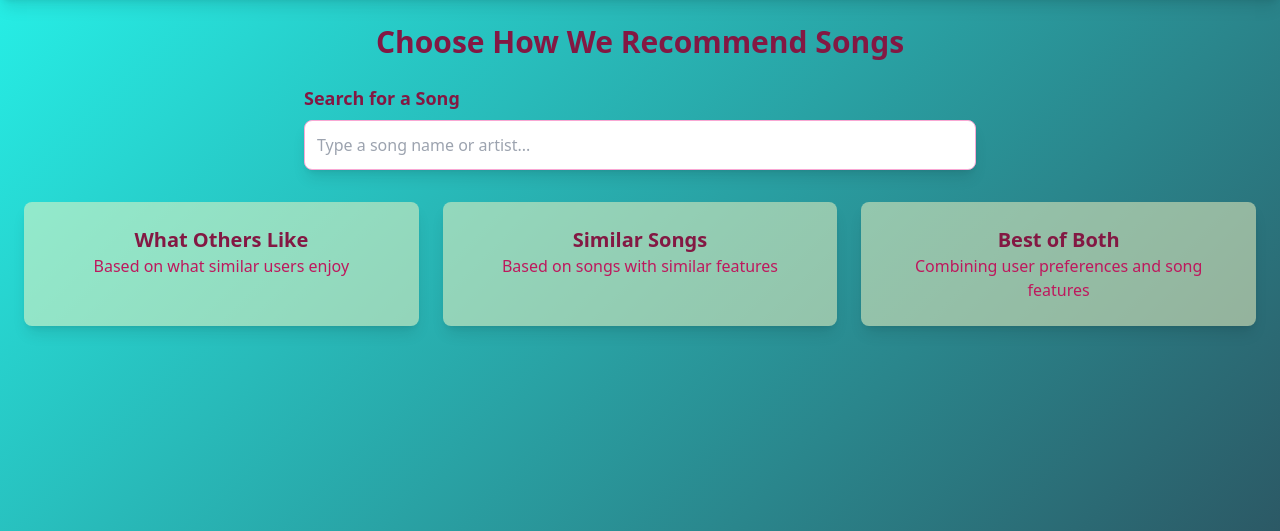
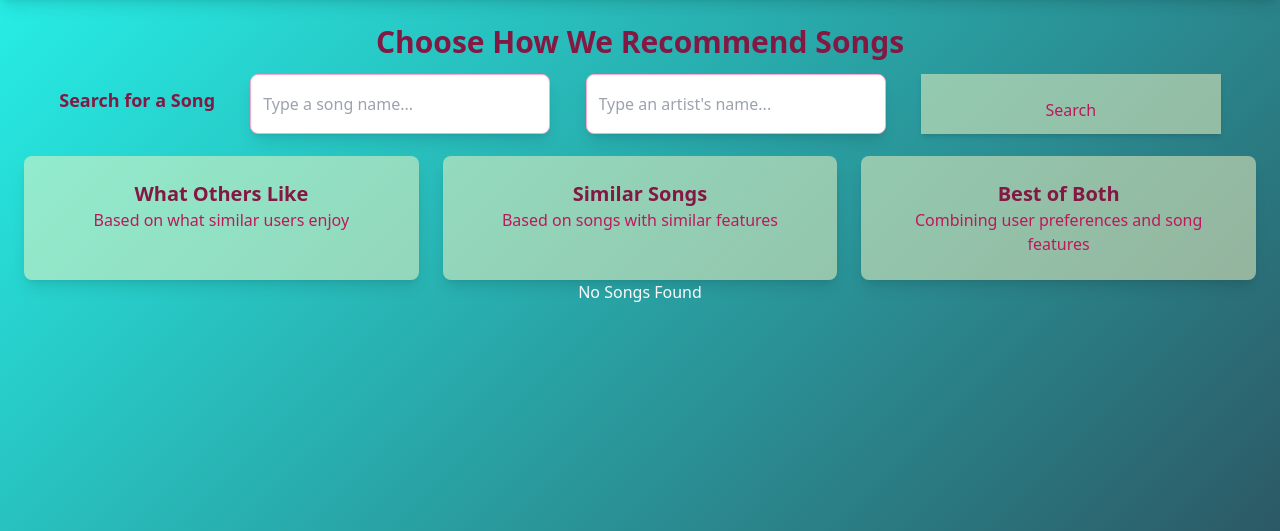
Before and after one commit to Myat-ThuKha/music-recommender, a Flask app: page /recommend in a window 1280 px wide. Shown: the part 64-595 px from the top of the page. Run offline with Flask 3, Linux system fonts and the light colour scheme; the visitor is signed in with stand-in values (Sample User, id 1); parts of the project's set-up code (start-up, migrations or seed data) failed here and were passed over; some libraries are stand-ins or nearby versions.

Commit message:
Implement song recommendation functionality and update related UI components

```diff
--- a/app.py
+++ b/app.py
@@ -167,7 +167,7 @@ def logout():
 def recommend():
     if 'username' not in session:
         return redirect(url_for('login'))
-    return render_template('recommendations.html')
+    return render_template('recommendations.html',len=0,songs=0)
 
 @app.route('/songDetails', methods=['GET'])
 def songDetails():
@@ -272,10 +272,18 @@ def eda_content():
 
 @app.route('/recommendation', methods=['POST'])
 def recommendation():
-    songs = recommend_songs([{'name': request.form['song_name'], 'year':2015 ,'artist': request.form['artist']}])
+    songs = recommend_songs([{'name': request.form['song_name'] ,'artists': request.form['artist']}])
+    if(songs == None):
+        return render_template('recommendations.html',len=0,songs=[])
+    print("Songs",songs)
     for song in songs:
         song['artists'] = ast.literal_eval(song['artists'])
-    return render_template('recommended_songs.html',songs=songs,len=len(songs))
+        print("Song",song)
+    return render_template('recommendations.html',songs=songs,len=len(songs))
+
+@app.route('/user-based',methods=['POST'])
+def userbased():
+    return render_template('recommendations.html')
 
 
 @app.route('/eda_data_details', methods=['GET'])
--- a/templates/recommendations.html
+++ b/templates/recommendations.html
@@ -5,12 +5,15 @@
     <h2 class="text-3xl font-bold text-center text-pink-900 mb-6 animate-fade-in">Choose How We Recommend Songs</h2>
 
     <!-- Song Selection Box -->
-    <div class="mb-8 max-w-2xl mx-auto">
+    <div class="mb-8  mx-auto">
+        <form action="/recommendation" method="POST" style="display: flex;justify-content: space-evenly;
+    align-items: center; height: 40px;">
         <label for="song-search" class="block text-lg font-semibold text-pink-900 mb-2">Search for a Song</label>
-        <input type="text" id="song-search" class="w-full p-3 rounded-lg border border-pink-300 focus:border-pink-500 focus:ring-2 focus:ring-pink-200 bg-yellow bg-opacity-75 shadow-lg text-pink-700" placeholder="Type a song name or artist...">
-        <div id="song-results" class="mt-2 bg-yellow-100 bg-opacity-50 rounded-lg shadow-lg max-h-48 overflow-y-auto hidden">
-            <!-- Search results will be dynamically populated here -->
-        </div>
+
+            <input style="width:300px; height:60px" type="text" id="song_name" name="song_name" class="w-full p-3 rounded-lg border border-pink-300 focus:border-pink-500 focus:ring-2 focus:ring-pink-200 bg-yellow bg-opacity-75 shadow-lg text-pink-700" placeholder="Type a song name...">
+            <input style="width:300px; height:60px" type="text" id="artist" name="artist" class="w-full p-3 rounded-lg border border-pink-300 focus:border-pink-500 focus:ring-2 focus:ring-pink-200 bg-yellow bg-opacity-75 shadow-lg text-pink-700" placeholder="Type an artist's name...">
+            <input style="width:300px; height:60px" type = "submit" value = "Search" class="p-6 bg-yellow-100 text-pink-700 hover:text-white text-center cursor-pointer transform transition duration-500 hover:bg-pink-700 bg-opacity-50 group shadow-md"/>
+        </form>
     </div>
 
     <!-- Filtering Methods Selection -->
@@ -31,8 +34,12 @@
             <p class="text-pink-700 group-hover:text-white">Combining user preferences and song features</p>
         </div>
     </div>
-
+    {%if len == 0%}
+        <p class ="text-center">No Songs Found</p>
+    {%endif%}
     <!-- Recommendation Tables -->
+    {%if len != 0%}
+    <p class="text-center">Results are ready! Click one of the buttons to view</p>
     <div id="recommendation-container" class="mt-8">
         <!-- Collaborative Filtering Recommendations -->
         <div id="collaborative" class="recommendation-list hidden opacity-0 transform scale-95 transition-all duration-500">
@@ -42,23 +49,22 @@
                     <tr class="border-b border-pink-500">
                         <th class="p-4 text-left text-pink-900">Song Name</th>
                         <th class="p-4 text-left text-pink-900">Artist</th>
-                        <th class="p-4 text-left text-pink-900">Year</th>
-                        <th class="p-4 text-left text-pink-900">Album</th>
                     </tr>
                 </thead>
                 <tbody>
+                    {%for i in range(0, 5)%}
                     <tr class="hover:bg-pink-50 transition duration-200 bg-yellow-100 bg-opacity-10 shadow-lg">
-                        <td class="p-4 border-b border-pink-500 text-pink-700">Song A</td>
-                        <td class="p-4 border-b border-pink-500 text-pink-700">Artist 1</td>
-                        <td class="p-4 border-b border-pink-500 text-pink-700">2020</td>
-                        <td class="p-4 border-b border-pink-500 text-pink-700">Album 1</td>
+
+                        <td class="p-4 border-b border-pink-500 text-pink-700"><span class="text-pink-700">{{songs[i]['name']}}</span></td>
+                        <div>
+                        <td class="p-4 border-b border-pink-500 text-pink-700">
+                        {%for artist in songs[i]['artists']%}
+                            <span class="text-pink-700" style = "padding:2px">{{artist}},</span>
+                            {%endfor%}
+                        </div>
+                        </td>
                     </tr>
-                    <tr class="hover:bg-pink-50 transition duration-200 bg-yellow-100 bg-opacity-10 shadow-lg">
-                        <td class="p-4 border-b border-pink-500 text-pink-700">Song B</td>
-                        <td class="p-4 border-b border-pink-500 text-pink-700">Artist 2</td>
-                        <td class="p-4 border-b border-pink-500 text-pink-700">2019</td>
-                        <td class="p-4 border-b border-pink-500 text-pink-700">Album 2</td>
-                    </tr>
+                    {%endfor%}
                 </tbody>
             </table>
         </div>
@@ -71,24 +77,22 @@
                     <tr class="border-b border-pink-500">
                         <th class="p-4 text-left text-pink-900">Song Name</th>
                         <th class="p-4 text-left text-pink-900">Artist</th>
-                        <th class="p-4 text-left text-pink-900">Year</th>
-                        <th class="p-4 text-left text-pink-900">Album</th>
                     </tr>
                 </thead>
                 <tbody>
+                    {%for i in range(5, len)%}
                     <tr class="hover:bg-pink-50 transition duration-200 bg-yellow-100 bg-opacity-10 shadow-lg">
-                        <td class="p-4 border-b border-pink-500 text-pink-700">Song X</td>
-                        <td class="p-4 border-b border-pink-500 text-pink-700">Artist 3</td>
-                        <td class="p-4 border-b border-pink-500 text-pink-700">2021</td>
-                        <td class="p-4 border-b border-pink-500 text-pink-700">Album 3</td>
+
+                        <td class="p-4 border-b border-pink-500 text-pink-700"><span class="text-pink-700">{{songs[i]['name']}}</span></td>
+                        <div>
+                        <td class="p-4 border-b border-pink-500 text-pink-700">
+                        {%for artist in songs[i]['artists']%}
+                            <span class="text-pink-700" style = "padding:2px">{{artist}},</span>
+                            {%endfor%}
+                        </div>
+                        </td>
                     </tr>
-                    <tr class="hover:bg-pink-50 transition duration-200 bg-yellow-100 bg-opacity-10 shadow-lg">
-                        <td class="p-4 border-b border-pink-500 text-pink-700">Song Y</td>
-                        <td class="p-4 border-b border-pink-500 text-pink-700">Artist 4</td>
-                        <td class="p-4 border-b border-pink-500 text-pink-700">2018</td>
-                        <td class="p-4 border-b border-pink-500 text-pink-700">Album 4</td>
-                    </tr>
-                </tbody>
+                    {%endfor%}
             </table>
         </div>
 
@@ -100,27 +104,27 @@
                     <tr class="border-b border-pink-500">
                         <th class="p-4 text-left text-pink-900">Song Name</th>
                         <th class="p-4 text-left text-pink-900">Artist</th>
-                        <th class="p-4 text-left text-pink-900">Year</th>
-                        <th class="p-4 text-left text-pink-900">Album</th>
                     </tr>
                 </thead>
                 <tbody>
-                    <tr class="hover:bg-pink-50 transition duration-200 bg-yellow-100 bg-opacity-10 shadow-lg">
-                        <td class="p-4 border-b border-pink-500 text-pink-700">Song M</td>
-                        <td class="p-4 border-b border-pink-500 text-pink-700">Artist 5</td>
-                        <td class="p-4 border-b border-pink-500 text-pink-700">2022</td>
-                        <td class="p-4 border-b border-pink-500 text-pink-700">Album 5</td>
-                    </tr>
-                    <tr class="hover:bg-pink-50 transition duration-200 bg-yellow-100 bg-opacity-10 shadow-lg">
-                        <td class="p-4 border-b border-pink-500 text-pink-700">Song N</td>
-                        <td class="p-4 border-b border-pink-500 text-pink-700">Artist 6</td>
-                        <td class="p-4 border-b border-pink-500 text-pink-700">2020</td>
-                        <td class="p-4 border-b border-pink-500 text-pink-700">Album 6</td>
-                    </tr>
+                        {%for i in range(0,5)%}
+                        <tr class="hover:bg-pink-50 transition duration-200 bg-yellow-100 bg-opacity-10 shadow-lg">
+
+                            <td class="p-4 border-b border-pink-500 text-pink-700"><span class="text-pink-700">{{songs[i+2]['name']}}</span></td>
+                            <div>
+                            <td class="p-4 border-b border-pink-500 text-pink-700">
+                            {%for artist in songs[i+2]['artists']%}
+                                <span class="text-pink-700" style = "padding:2px">{{artist}},</span>
+                                {%endfor%}
+                            </div>
+                            </td>
+                        </tr>
+                        {%endfor%}
                 </tbody>
             </table>
         </div>
     </div>
+    {%endif%}
 </div>
 
 <script>
--- /dev/null
+++ b/test.py
@@ -0,0 +1,3 @@
+from contentbased_recommender import recommend_songs
+
+print(recommend_songs([{'name':'Mellow Mint','artist':'Our Thing'}]))
```
Also changed, not shown: contentbased_recommender.py (+15 -11 lines), 1 other file.
